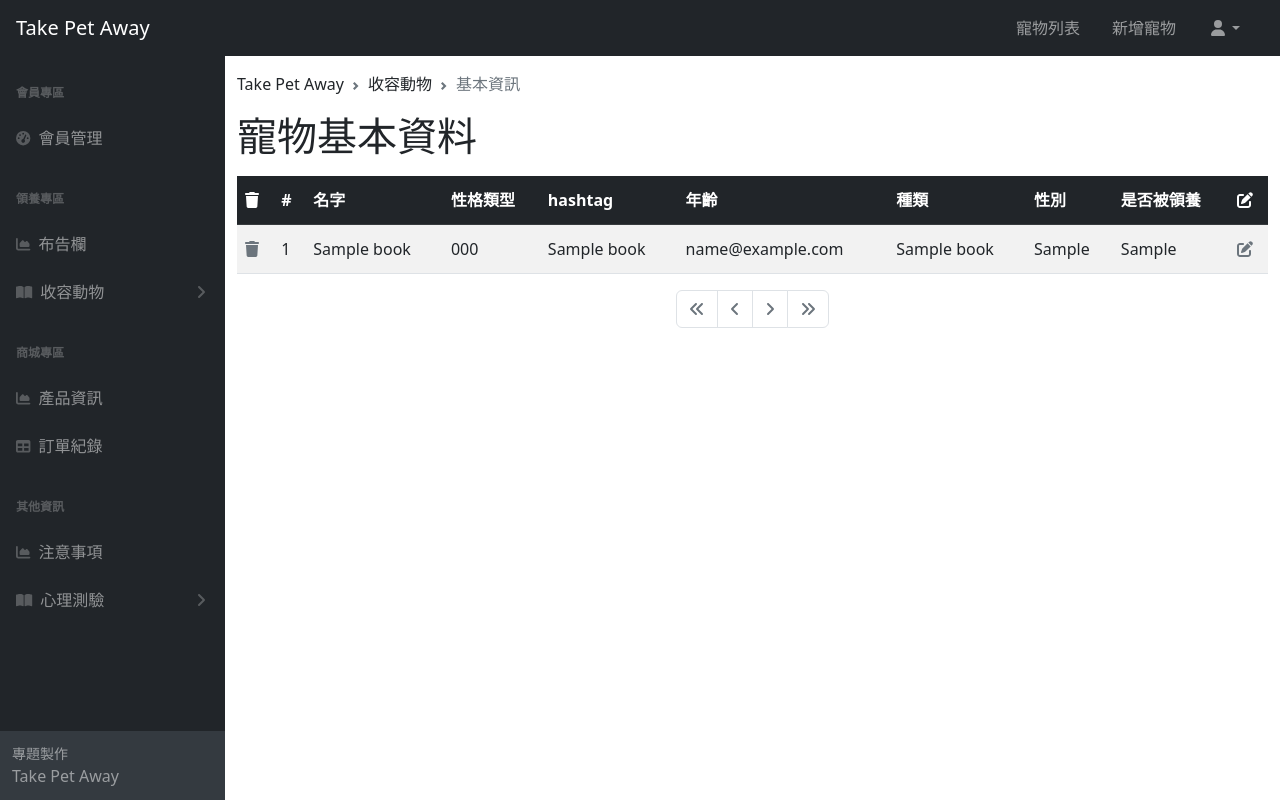
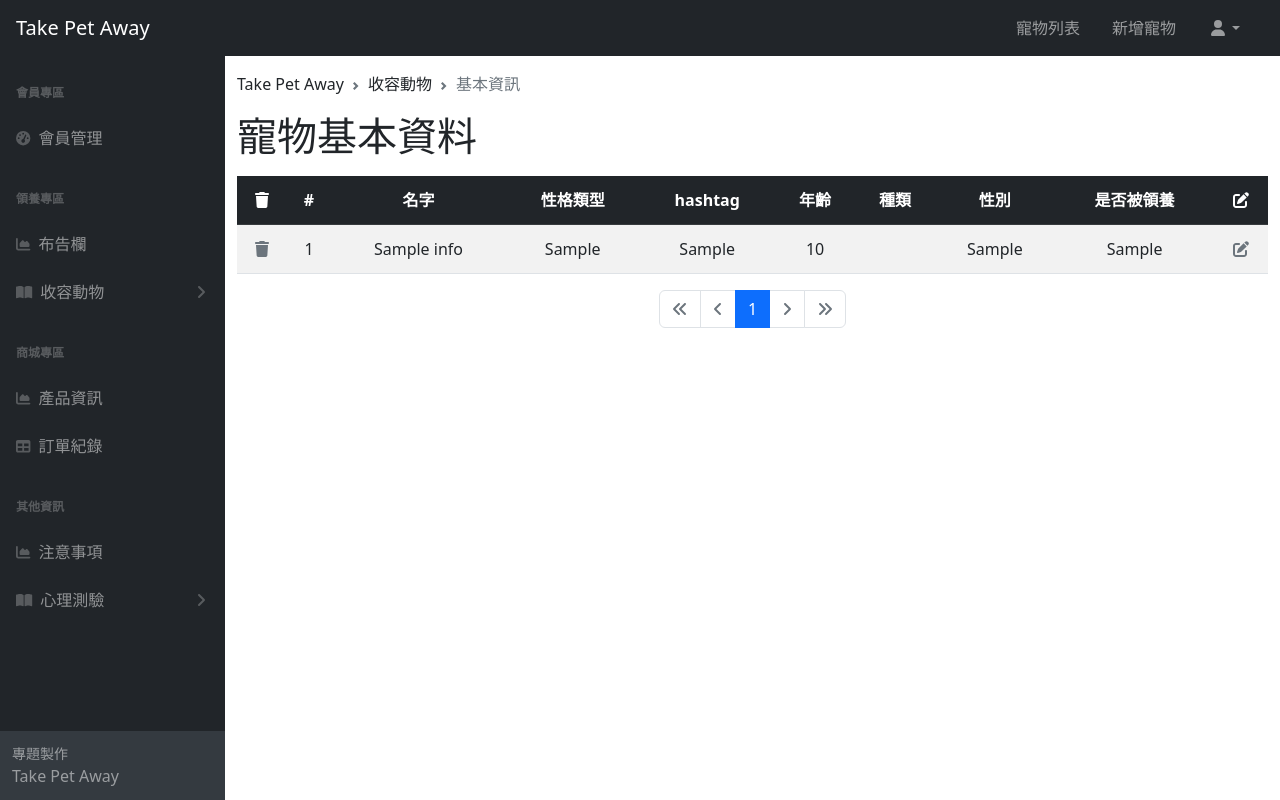
Before and after one commit to yingweng1120112/Backstage-take_pet_away, a PHP site: page /pet_list.php in a window 1280 px wide. Run offline with PHP 8.4, Linux system fonts and the light colour scheme; tables that the repository leaves empty or names only in its code hold one stand-in row (values such as "Sample post"); some libraries are stand-ins or nearby versions.

Commit message:
修改 資料庫連接

```diff
--- a/pet_list.php
+++ b/pet_list.php
@@ -13,7 +13,7 @@ if ($page < 1) {
 $perPage = 20;
 
 # 機算資料總筆數
-$t_sql = "SELECT COUNT(1) FROM address_book";
+$t_sql = "SELECT COUNT(1) FROM pet_info";
 $t_stmt = $pdo->query($t_sql);
 $totalRows = $t_stmt->fetch(PDO::FETCH_NUM)[0];
 $totalPages = ceil($totalRows / $perPage);  # 總頁數
@@ -26,7 +26,7 @@ if ($totalPages > 0) {
     exit;
   }
   #取得分頁資料
-  $sql = sprintf("SELECT * FROM address_book order by sid DESC LIMIT %s ,%s", ($page - 1) * $perPage, $perPage);
+  $sql = sprintf("SELECT * FROM pet_info order by pet_id DESC LIMIT %s ,%s", ($page - 1) * $perPage, $perPage);
   $rows = $pdo->query($sql)->fetchAll();
 }
 ?>
@@ -48,46 +48,35 @@ if ($totalPages > 0) {
       <table class="table table-striped table-hover lh-lg">
         <thead>
           <tr class="table-dark">
-            <th><i class="fa-solid fa-trash"></i></th>
-            <th scope="col">#</th>
-            <th scope="col">名字</th>
-            <th scope="col">性格類型</th>
-            <th scope="col">hashtag</th>
-            <th scope="col">年齡</th>
-            <th scope="col">種類</th>
-            <th scope="col">性別</th>
+            <th class="text-center"><i class="fa-solid fa-trash"></i></th>
+            <th class="text-center" scope="col">#</th>
+            <th class="text-center" scope="col">名字</th>
+            <th class="text-center" scope="col">性格類型</th>
+            <th class="text-center" scope="col">hashtag</th>
+            <th class="text-center" scope="col">年齡</th>
+            <th class="text-center" scope="col">種類</th>
+            <th class="text-center" scope="col">性別</th>
             <!-- <th scope="col">品種</th> -->
-            <th scope="col">是否被領養</th>
-            <th><i class="fa-solid fa-pen-to-square"></i></th>
+            <th class="text-center" scope="col">是否被領養</th>
+            <th class="text-center"><i class="fa-solid fa-pen-to-square"></i></th>
           </tr>
         </thead>
         <tbody>
           <?php foreach ($rows as $r) : ?>
             <tr>
-              <td>
-                <a href="javascript: deleteOne(<?= $r['sid'] ?>)"><i class="fa-solid fa-trash text-secondary"></i></a>
+              <td class="text-center">
+                <a href="javascript: deleteOne(<?= $r['pet_id'] ?>)"><i class="fa-solid fa-trash text-secondary"></i></a>
               </td>
-              <td><?= $r["sid"] ?></td>
-              <td><?= $r["name"] ?></td>
-              <td><?= $r["mobile"] ?></td>
-              <td><?= $r["name"] ?></td>
-              <td><?= $r["email"] ?></td>
-              <td><?= $r["name"] ?></td>
-              <td><?= $r["birthday"] ?></td>
-              <td><?= $r["birthday"] ?></td>
-              <td><a href="edit.php?sid=<?= $r["sid"] ?>"><i class="fa-solid fa-pen-to-square text-secondary"></a></i></td>
+              <td class="text-center"><?= $r["pet_id"] ?></td>
+              <td class="text-center"><?= $r["name"] ?></td>
+              <td class="text-center"><?= $r["personality_type"] ?></td>
+              <td class="text-center"><?= $r["tag"] ?></td>
+              <td class="text-center"><?= $r["age"] ?></td>
+              <td class="text-center"><?= $r["type"] ?></td>
+              <td class="text-center"><?= $r["sex"] ?></td>
+              <td class="text-center"><?= $r["adopted"] ?></td>
+              <td class="text-center"><a href="pet_edit.php?pet_id=<?= $r["pet_id"] ?>"><i class="fa-solid fa-pen-to-square text-secondary"></a></i></td>
             </tr>
-
-            <!--
-              <td><?= $r["pet_id"] ?></td>
-              <td><?= $r["name"] ?></td>
-              <td><?= $r["personality_type"] ?></td>
-              <td><?= $r["tag"] ?></td>
-              <td><?= $r["age"] ?></td>
-              <td><?= $r["type"] ?></td>
-              <td><?= $r["sex"] ?></td>
-              <td><?= $r["adopted"] ?></td>
-            -->
 
           <?php endforeach ?>
         </tbody>
@@ -105,7 +94,7 @@ if ($totalPages > 0) {
             <a class="page-link" href="?page=<?= $page - 1 ?>"><i class="fa-solid fa-angle-left"></i></a>
           </li>
           <?php for ($i = $page - 2; $i <= $page + 2; $i++) : ?>
-            <?php if ($i >= 1 and $i < $totalPages) : ?>
+            <?php if ($i >= 1 and $i <= $totalPages) : ?>
               <li class="page-item <?= $i != $page ?: "active" ?>">
                 <a class="page-link" href="?page= <?= $i ?>"><?= $i ?></a>
               </li>
@@ -127,9 +116,9 @@ if ($totalPages > 0) {
   const myRows = <?= json_encode($rows, JSON_UNESCAPED_UNICODE) ?>;
   // console.log(myRows);
 
-  function deleteOne(sid) {
-    if (confirm(`是否要刪除編號為 ${sid} 的項目?`)) {
-      location.href = `delete.php?sid=${sid}`;
+  function deleteOne(pet_id) {
+    if (confirm(`是否要刪除編號為 ${pet_id} 的項目?`)) {
+      location.href = `pet_delete.php?pet_id=${pet_id}`;
     }
   }
 </script>
```
